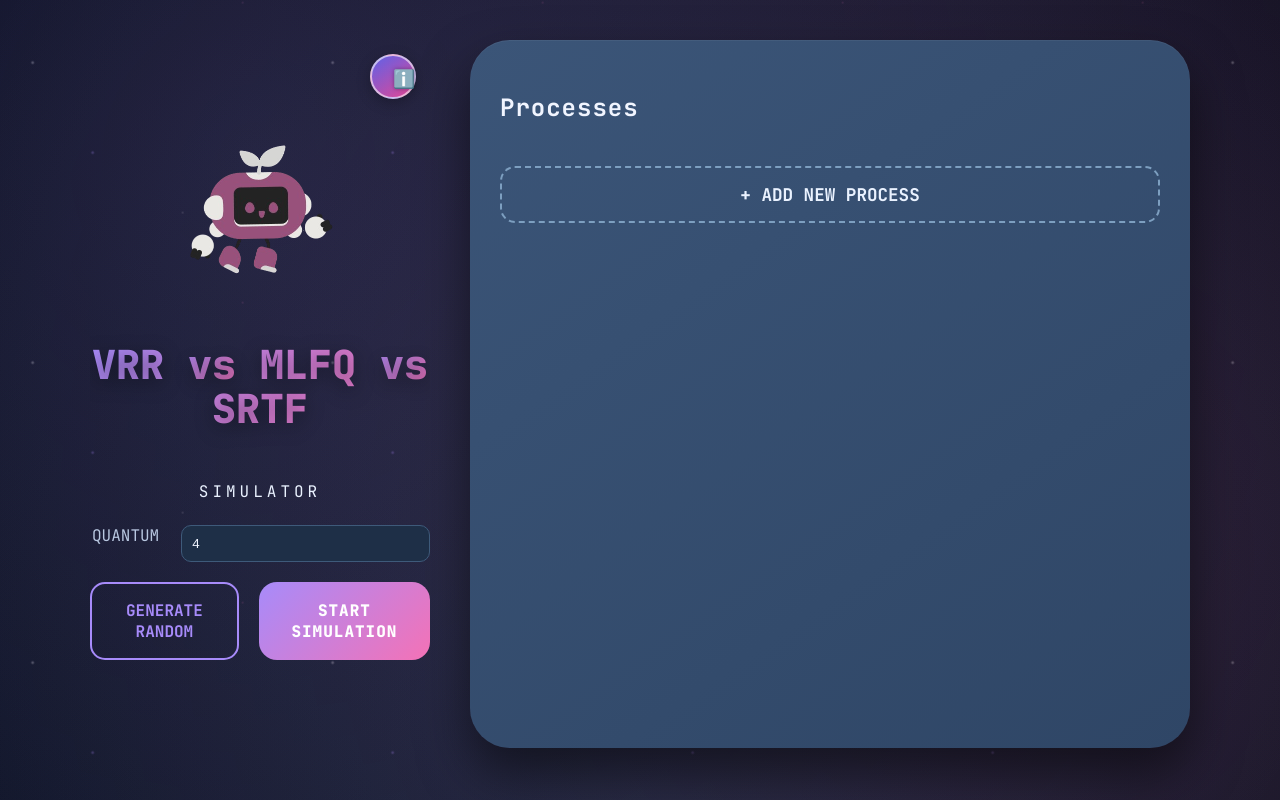
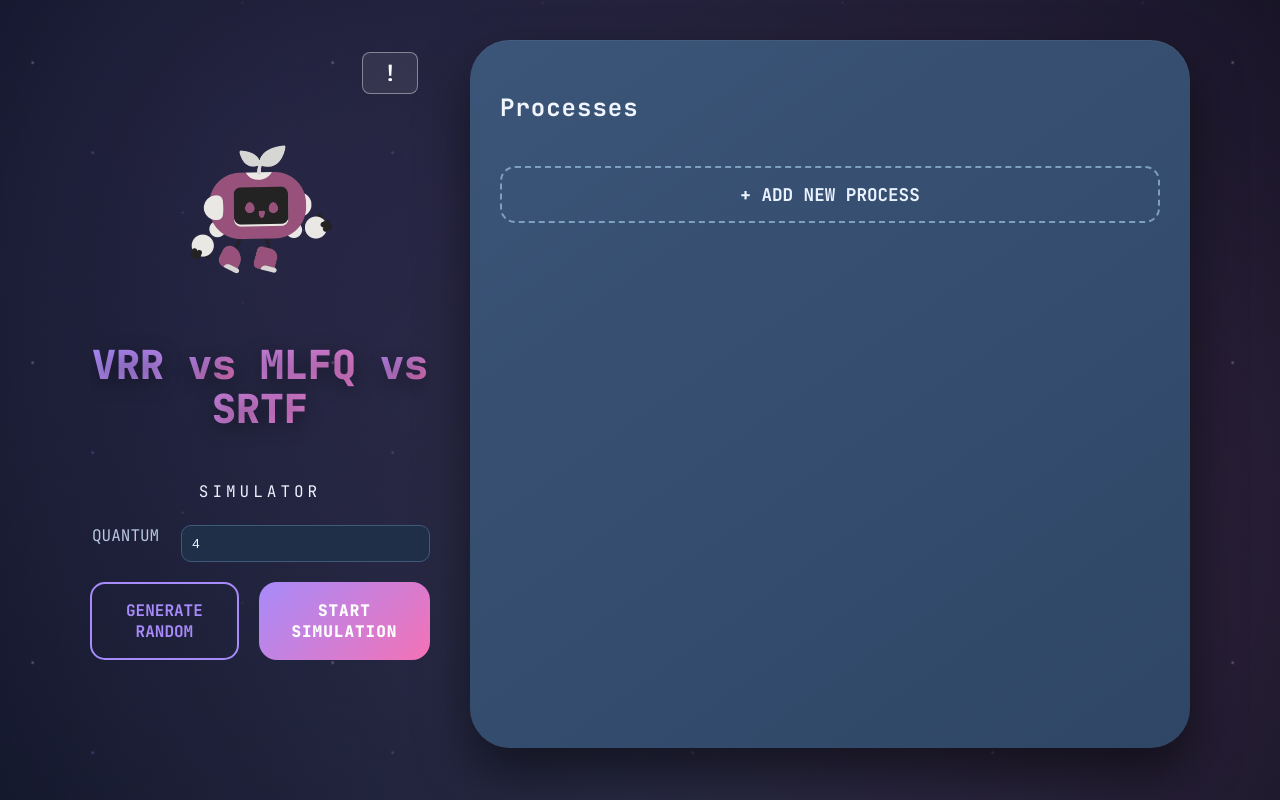
Before and after one commit to SeleneDaza/Simulator, a React (Vite) app in the folder simulador/: page / in a window 1280 px wide. Built offline with nearby package versions, Linux system fonts and the light colour scheme.

Commit message:
boton de información arreglado

```diff
--- a/simulador/src/views/ConfigView.css
+++ b/simulador/src/views/ConfigView.css
@@ -34,22 +34,29 @@
 
 .info-btn {
   position: absolute;
-  top: 14px;
-  right: 14px;
-  background: linear-gradient(145deg, rgba(99, 102, 241, 0.95), rgba(236, 72, 153, 0.95));
-  border: 2px solid rgba(255, 255, 255, 0.6);
-  box-shadow: 0 4px 14px rgba(0, 0, 0, 0.25);
-  border-radius: 50%;
-  width: 45px;
-  height: 45px;
-  font-size: 1.1rem;
+  top: 12px;
+  right: 12px;
+  background: rgba(255, 255, 255, 0.08);
+  border: 1px solid rgba(255, 255, 255, 0.4);
+  width: 42px;
+  height: 42px;
+  border-radius: 8px;
+  font-size: 1.4rem;
+  line-height: 1;
+  font-weight: bold;
   color: #fff;
-  text-shadow: 0 0 4px rgba(0, 0, 0, 0.35);
   cursor: pointer;
-  transition: transform 0.2s ease, box-shadow 0.2s ease;
-  display: grid;
-  place-items: center;
+  transition: transform 0.2s ease, box-shadow 0.2s ease, background 0.2s ease;
+  display: flex;
+  align-items: center;
+  justify-content: center;
   z-index: 10;
+}
+
+.info-btn:hover {
+  background: rgba(255, 255, 255, 0.2);
+  box-shadow: 0 0 14px rgba(255, 255, 255, 0.4);
+  transform: scale(1.1);
 }
 
 .info-btn:hover {
--- a/simulador/src/views/ConfigView.jsx
+++ b/simulador/src/views/ConfigView.jsx
@@ -101,7 +101,7 @@ const ConfigView = ({ processes, setProcesses, quantum, setQuantum, onStart }) =
                 </div>
                 <h1 className="title">VRR <span>vs</span> MLFQ <span>vs</span> SRTF</h1>
                 <p className="config-subtitle">SIMULATOR</p>
-                <button onClick={openInfoModal} className="info-btn" title="Información">ℹ️</button>
+                <button onClick={openInfoModal} className="info-btn" title="Información">!</button>
 
                 <div className="controls">
                     <div className="quantum">
```
